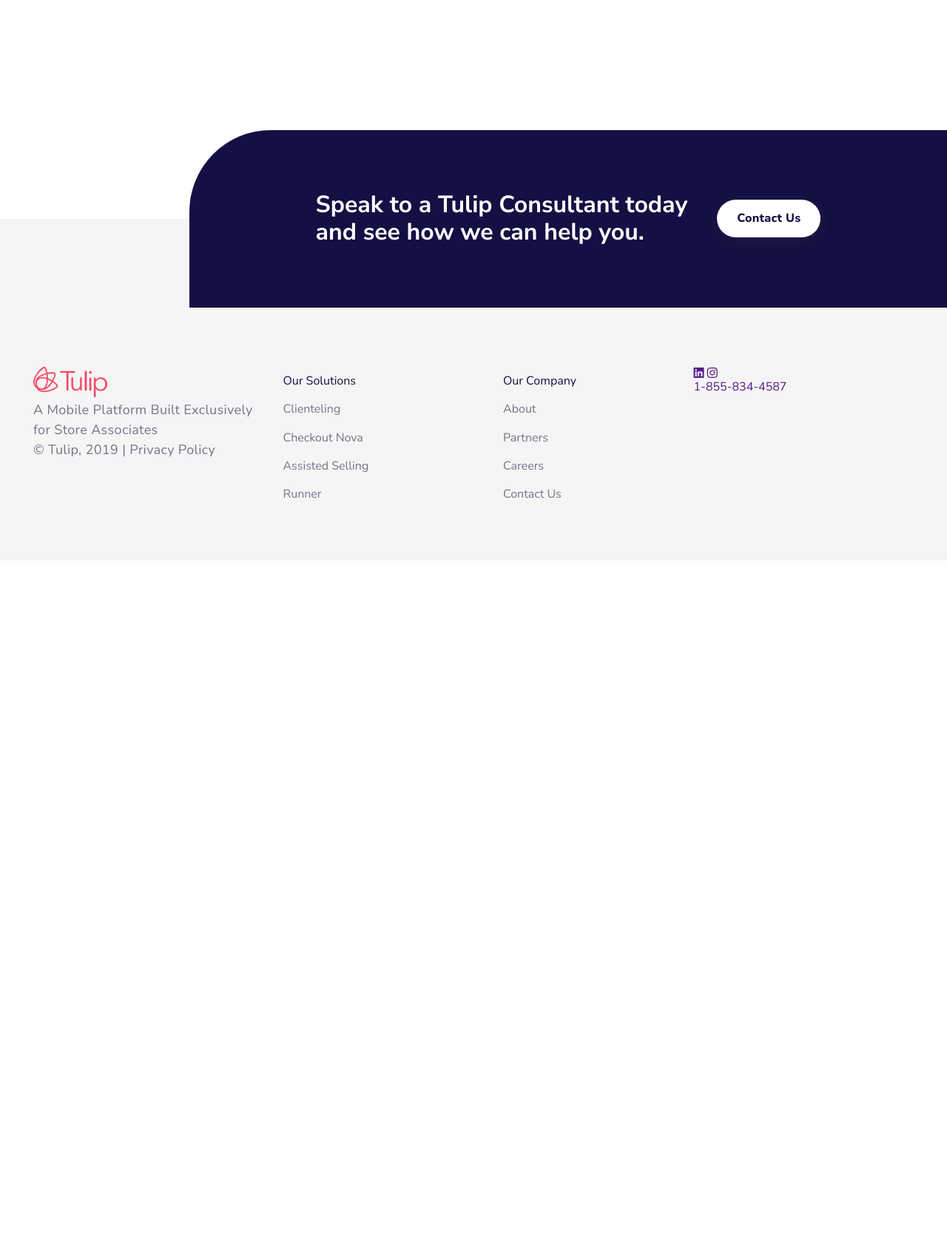
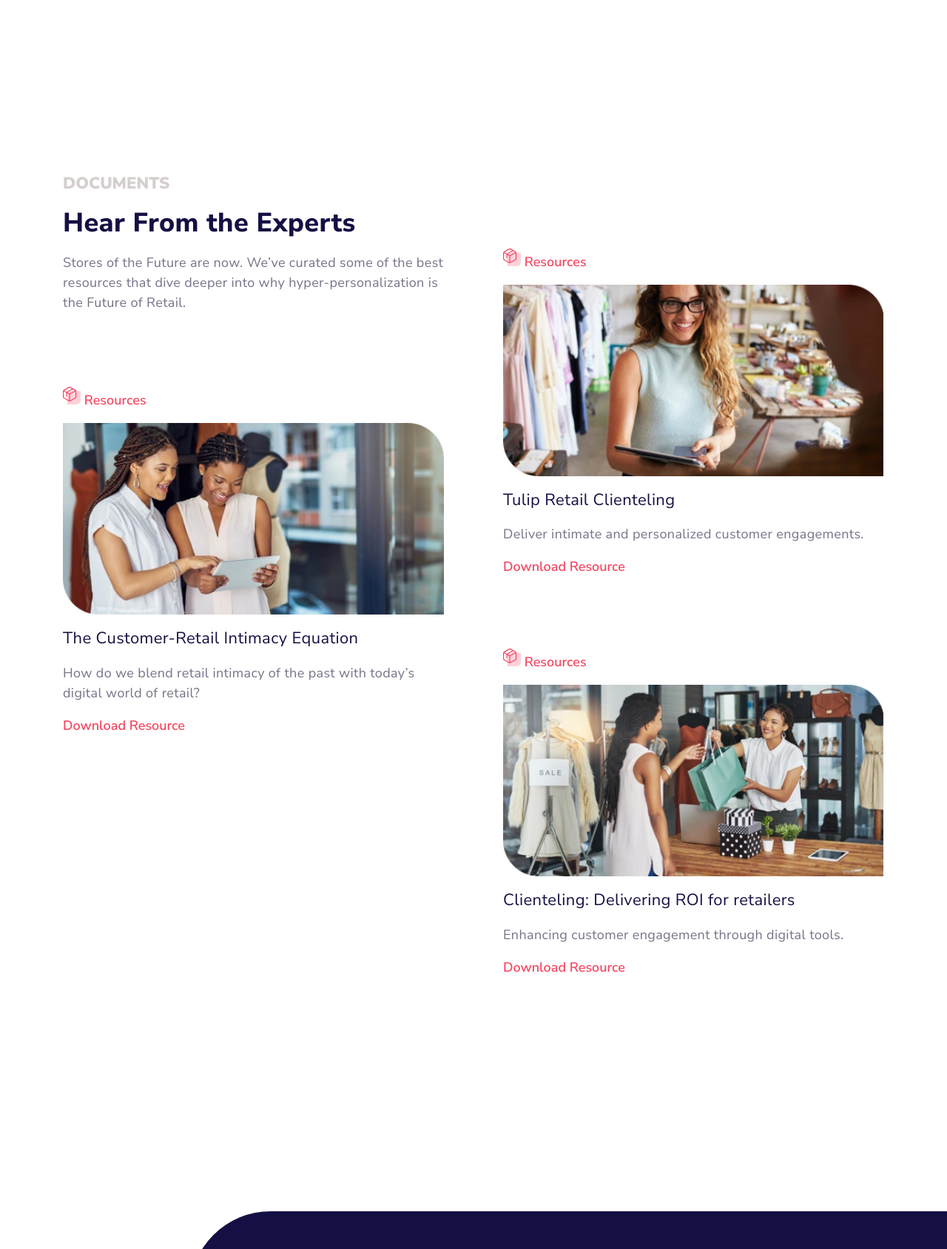
Before and after one commit to betoarpi/tulip, a PHP site: page /clienteling.html in a window 1280 px wide. Shown: the part 4811-6500 px from the top of the page at 74% size. Before the commit the page ends 5485 px from the top, so only its background shows below. Run offline with PHP 8.4, Linux system fonts and the light colour scheme; some libraries are stand-ins or nearby versions.

Commit message:
Se agrego la seccion clienteling

```diff
--- a/clienteling.html
+++ b/clienteling.html
@@ -200,6 +200,62 @@
             </div>
         </section>
 
+        <section class="documents">
+            <div class="column">
+                <h2>DOCUMENTS</h2>
+                <div class="documents__title">
+                    Hear From the Experts
+                </div>
+                <p>
+                    Stores of the Future are now. We’ve curated some of the best resources that dive deeper into why hyper-personalization is the Future of Retail.
+                </p>
+                <div class="documents__item">
+                    <div class="documents__item-title_red">
+                        <svg class="DocumentsClienteling__BoxIcon-sc-1yktiqm-4 ggySWH" viewBox="0 0 29 29"><g fill="none" fill-rule="evenodd"><path d="M14 7h15v15a7 7 0 01-7 7H7V14a7 7 0 017-7z" fill-opacity=".25" fill="#F54862"></path><path d="M20.5 16.508a1.48 1.48 0 01-.758 1.28l-7.973 4.509c-.006.002-.013.003-.019.008v-9.87l8.75-4.949v9.021zm-18.242 1.28a1.48 1.48 0 01-.758-1.28V7.49v-.003l3.818 2.16v5.688a.75.75 0 001.5 0v-4.84l3.432 1.942v9.867l-.02-.007-7.972-4.51zM10.23 1.7a1.565 1.565 0 011.54 0l3.025 1.712-8.727 4.936L2.273 6.2l7.957-4.5zm.769 9.437L7.591 9.209 16.3 4.285c.006-.005.009-.01.014-.013l3.412 1.93-8.727 4.936zm10.604-5.114c-.003-.005-.003-.012-.006-.018l-.004-.003a2.997 2.997 0 00-1.113-1.098L12.508.394a3.08 3.08 0 00-3.016 0L1.52 4.904C1.05 5.17.67 5.551.408 6l-.006.006c-.006.01-.005.02-.01.03A2.95 2.95 0 000 7.489v9.018a2.98 2.98 0 001.52 2.585l7.971 4.51c.459.26.973.39 1.489.392.007 0 .013.005.02.005.006 0 .012-.005.019-.005a3.06 3.06 0 001.489-.392l7.972-4.51A2.982 2.982 0 0022 16.509V7.49c0-.522-.144-1.026-.397-1.466z" fill="currentcolor" fill-rule="nonzero"></path></g></svg>
+                        Resources
+                    </div>
+                    <img class="documents__item-image" src="./images/clienteling/documents_clienteling1.webp" alt="">
+                    <div class="documents__item-title">
+                        The Customer-Retail Intimacy Equation
+                    </div>
+                    <p>
+                        How do we blend retail intimacy of the past with today’s digital world of retail?
+                    </p>
+                    <a href="#" class="link">Download Resource</a>
+                </div>
+            </div>
+            <div class="column">
+                <div class="documents__item">
+                    <div class="documents__item-title_red">
+                        <svg class="DocumentsClienteling__BoxIcon-sc-1yktiqm-4 ggySWH" viewBox="0 0 29 29"><g fill="none" fill-rule="evenodd"><path d="M14 7h15v15a7 7 0 01-7 7H7V14a7 7 0 017-7z" fill-opacity=".25" fill="#F54862"></path><path d="M20.5 16.508a1.48 1.48 0 01-.758 1.28l-7.973 4.509c-.006.002-.013.003-.019.008v-9.87l8.75-4.949v9.021zm-18.242 1.28a1.48 1.48 0 01-.758-1.28V7.49v-.003l3.818 2.16v5.688a.75.75 0 001.5 0v-4.84l3.432 1.942v9.867l-.02-.007-7.972-4.51zM10.23 1.7a1.565 1.565 0 011.54 0l3.025 1.712-8.727 4.936L2.273 6.2l7.957-4.5zm.769 9.437L7.591 9.209 16.3 4.285c.006-.005.009-.01.014-.013l3.412 1.93-8.727 4.936zm10.604-5.114c-.003-.005-.003-.012-.006-.018l-.004-.003a2.997 2.997 0 00-1.113-1.098L12.508.394a3.08 3.08 0 00-3.016 0L1.52 4.904C1.05 5.17.67 5.551.408 6l-.006.006c-.006.01-.005.02-.01.03A2.95 2.95 0 000 7.489v9.018a2.98 2.98 0 001.52 2.585l7.971 4.51c.459.26.973.39 1.489.392.007 0 .013.005.02.005.006 0 .012-.005.019-.005a3.06 3.06 0 001.489-.392l7.972-4.51A2.982 2.982 0 0022 16.509V7.49c0-.522-.144-1.026-.397-1.466z" fill="currentcolor" fill-rule="nonzero"></path></g></svg>
+                        Resources
+                    </div>
+                    <img class="documents__item-image" src="./images/clienteling/documents_clienteling2.webp" alt="">
+                    <div class="documents__item-title">
+                        Tulip Retail Clienteling
+                    </div>
+                    <p>
+                        Deliver intimate and personalized customer engagements.
+                    </p>
+                    <a href="#" class="link">Download Resource</a>
+                </div>
+                <div class="documents__item">
+                    <div class="documents__item-title_red">
+                        <svg class="DocumentsClienteling__BoxIcon-sc-1yktiqm-4 ggySWH" viewBox="0 0 29 29"><g fill="none" fill-rule="evenodd"><path d="M14 7h15v15a7 7 0 01-7 7H7V14a7 7 0 017-7z" fill-opacity=".25" fill="#F54862"></path><path d="M20.5 16.508a1.48 1.48 0 01-.758 1.28l-7.973 4.509c-.006.002-.013.003-.019.008v-9.87l8.75-4.949v9.021zm-18.242 1.28a1.48 1.48 0 01-.758-1.28V7.49v-.003l3.818 2.16v5.688a.75.75 0 001.5 0v-4.84l3.432 1.942v9.867l-.02-.007-7.972-4.51zM10.23 1.7a1.565 1.565 0 011.54 0l3.025 1.712-8.727 4.936L2.273 6.2l7.957-4.5zm.769 9.437L7.591 9.209 16.3 4.285c.006-.005.009-.01.014-.013l3.412 1.93-8.727 4.936zm10.604-5.114c-.003-.005-.003-.012-.006-.018l-.004-.003a2.997 2.997 0 00-1.113-1.098L12.508.394a3.08 3.08 0 00-3.016 0L1.52 4.904C1.05 5.17.67 5.551.408 6l-.006.006c-.006.01-.005.02-.01.03A2.95 2.95 0 000 7.489v9.018a2.98 2.98 0 001.52 2.585l7.971 4.51c.459.26.973.39 1.489.392.007 0 .013.005.02.005.006 0 .012-.005.019-.005a3.06 3.06 0 001.489-.392l7.972-4.51A2.982 2.982 0 0022 16.509V7.49c0-.522-.144-1.026-.397-1.466z" fill="currentcolor" fill-rule="nonzero"></path></g></svg>
+                        Resources
+                    </div>
+                    <img class="documents__item-image" src="./images/clienteling/documents_clienteling3.webp" alt="">
+                    <div class="documents__item-title">
+                        Clienteling: Delivering ROI for retailers
+                    </div>
+                    <p>
+                        Enhancing customer engagement through digital tools.
+                    </p>
+                    <a href="#" class="link">Download Resource</a>
+                </div>
+            </div>
+        </section>
+
     </main>
 
     <footer class="footer">
--- a/css/styles.css
+++ b/css/styles.css
@@ -1763,6 +1763,49 @@
   letter-spacing: 0.36px;
   margin: 10px 0;
 }
+.clienteling .documents {
+  display: flex;
+  justify-content: center;
+  align-items: flex-start;
+}
+.clienteling .documents .column {
+  width: 50%;
+  padding: 40px;
+}
+.clienteling .documents__title {
+  font-size: 36px;
+  font-weight: 800;
+  letter-spacing: 0.36px;
+  color: #151043;
+  line-height: 41px;
+  margin: 20px 0;
+}
+.clienteling .documents__item {
+  margin: 100px 0;
+}
+.clienteling .documents__item-title_red {
+  color: #f54862;
+  font-size: 18px;
+  font-weight: 600;
+  margin-bottom: 20px;
+}
+.clienteling .documents__item-title_red svg {
+  width: 24px;
+}
+.clienteling .documents__item-image {
+  display: block;
+  width: 100%;
+  margin-bottom: 20px;
+}
+.clienteling .documents__item-title {
+  font-size: 22px;
+  font-weight: 500;
+  letter-spacing: 0.36px;
+  color: #151043;
+}
+.clienteling .documents__item p {
+  margin: 20px 0;
+}
 
 .contact section {
   padding: 80px 0;
--- a/sass/_clienteling.scss
+++ b/sass/_clienteling.scss
@@ -314,4 +314,48 @@
         }
     }
 
+    .documents{
+        display: flex;
+        justify-content: center;
+        align-items: flex-start;
+        .column{
+            width: 50%;
+            padding: 40px;
+        }
+        &__title{
+            font-size: 36px;
+            font-weight: 800;
+            letter-spacing: .36px;
+            color: $blue;
+            line-height: 41px;
+            margin: 20px 0;
+        }
+        &__item{
+            margin: 100px 0;
+            &-title_red{
+                color: $red;
+                font-size: 18px;
+                font-weight: 600;
+                margin-bottom: 20px;
+                svg{
+                    width: 24px;
+                }
+            }
+            &-image{
+                display: block;
+                width: 100%;
+                margin-bottom: 20px;
+            }
+            &-title{
+                font-size: 22px;
+                font-weight: 500;
+                letter-spacing: .36px;
+                color: $blue;
+            }
+            p{
+                margin: 20px 0;
+            }
+        }
+    }
+
 }
```
Also changed, not shown: images/clienteling/documents_clienteling1.webp (added), images/clienteling/documents_clienteling2.webp (added), images/clienteling/documents_clienteling3.webp (added), 1 other file.
